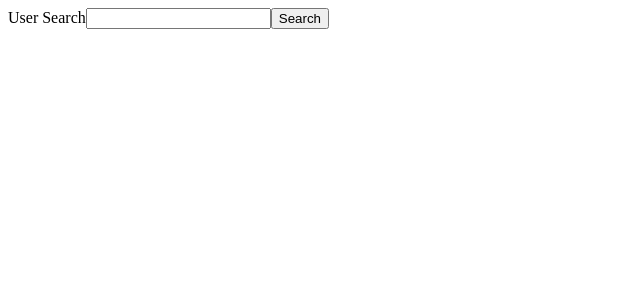
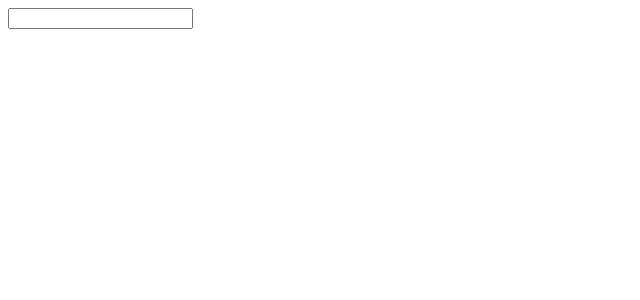
Before and after one commit to KennedyMungai/deep-react-typescript, a React (Create React App) app in the folder react-typescript-sample/: page / in a window 1280 px wide. Shown: the top 300 px of the page, without its empty margins (0-640 px from the left). Built offline with nearby package versions, Linux system fonts and the light colour scheme.

Commit message:
Replaced the UserSearch code with the EventComponent code

```diff
--- a/react-typescript-sample/src/index.tsx
+++ b/react-typescript-sample/src/index.tsx
@@ -1,11 +1,11 @@
 import ReactDOM from "react-dom";
-import UserSearch from "./state/UserSearch";
+import EventComponent from "./events/EventComponent";
 
 
 const App = () => {
   return (
     <div>
-      <UserSearch />
+      <EventComponent />
     </div>
   )
 }
```
